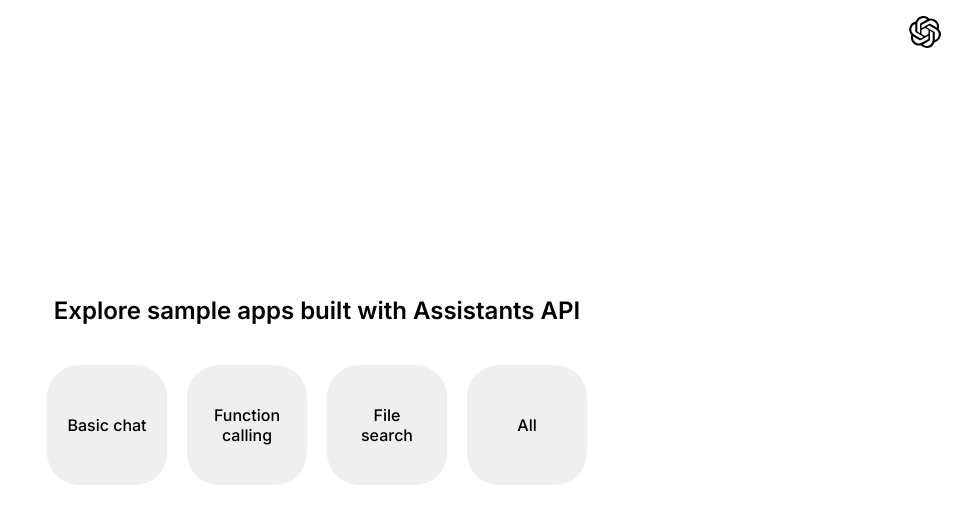
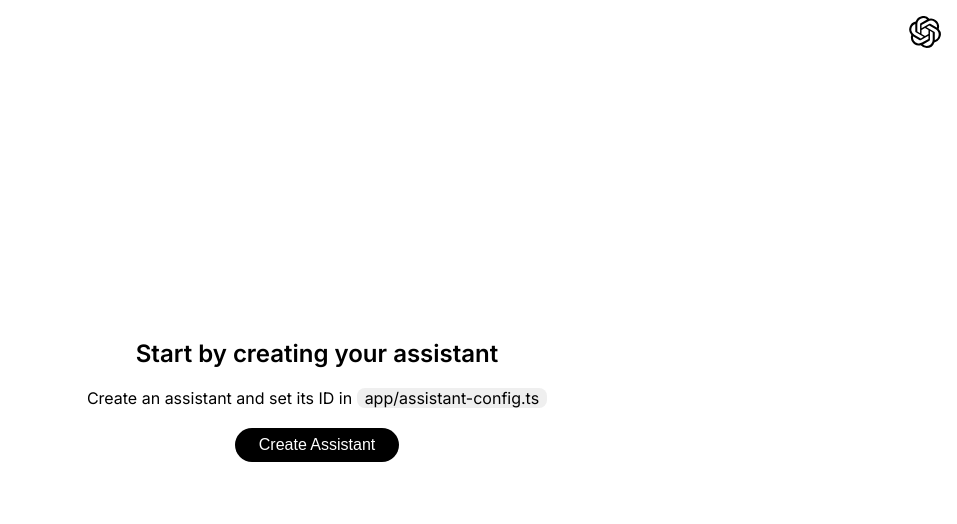
Before and after one commit to manisha-pat/openai-assistants-quickstart, a Next.js app: page / in a window 1280 px wide. Shown: the top 524 px of the page, without its empty margins (323-1280 px from the left). Built offline with nearby package versions, Linux system fonts and the light colour scheme.

Commit message:
empty assistantid

```diff
--- a/app/assistant-config.ts
+++ b/app/assistant-config.ts
@@ -1,4 +1,4 @@
-export let assistantId = "asst_zvNAIFHITOa61z8gzbb466RU"; // set your assistant ID here
+export let assistantId = ""; // set your assistant ID here
 
 if (assistantId === "") {
   assistantId =process.env.OPENAI_ASSISTANT_ID;
```
